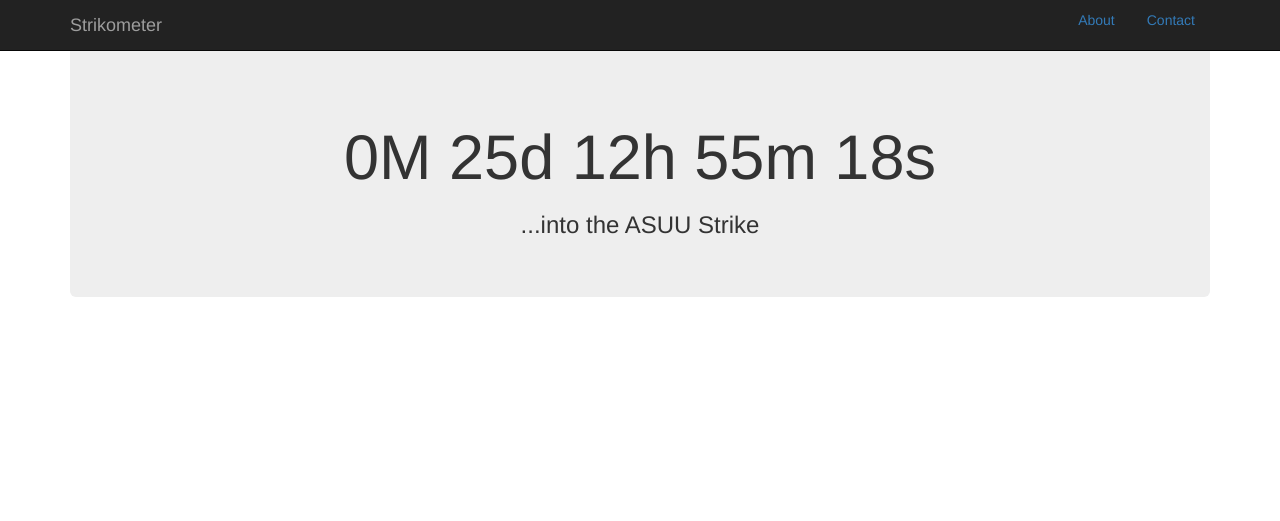
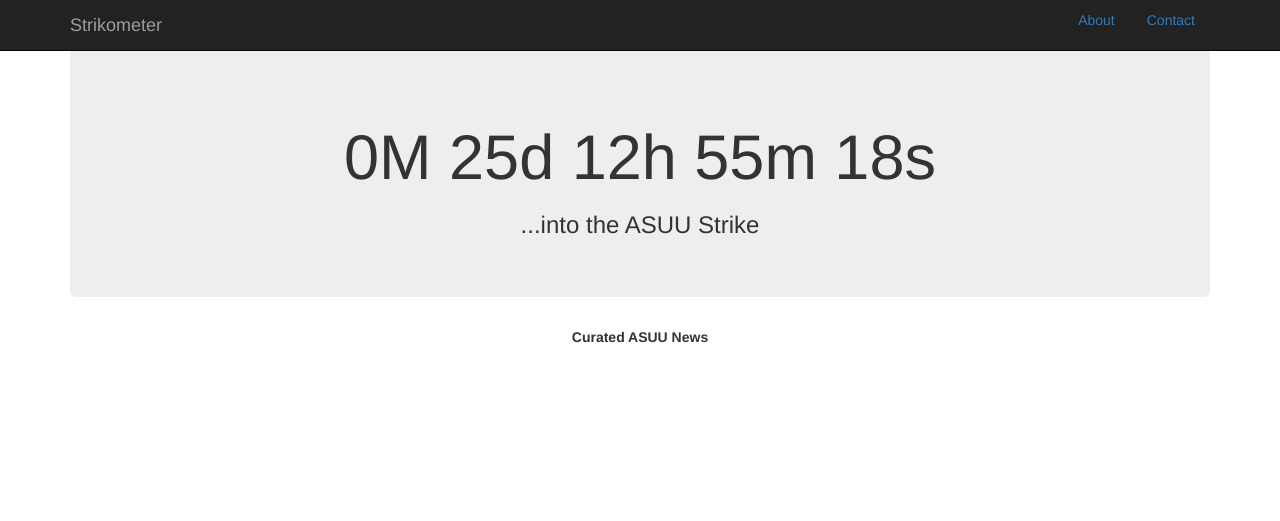
Before and after one commit to HAKSOAT/Strikometer, a Flask app: page / in a window 1280 px wide. Shown: the top 521 px of the page. Run offline with Flask 2, Linux system fonts and the light colour scheme; data that the repository does not hold is empty; some libraries are stand-ins or nearby versions.

Commit message:
News header added

```diff
--- a/templates/index.html
+++ b/templates/index.html
@@ -49,6 +49,7 @@
             {{ message }}
             </div>
       {% endfor %}
+      <div class="col-lg-6 col-md-offset-3 text-center"><b>Curated ASUU News</b></div>
       {% if news_details|length > 0 and news_details|length < 4 %}
         <div class="col-lg-6 col-md-offset-3 text-center">
                 {% for each in news_details[:3] %}
```
